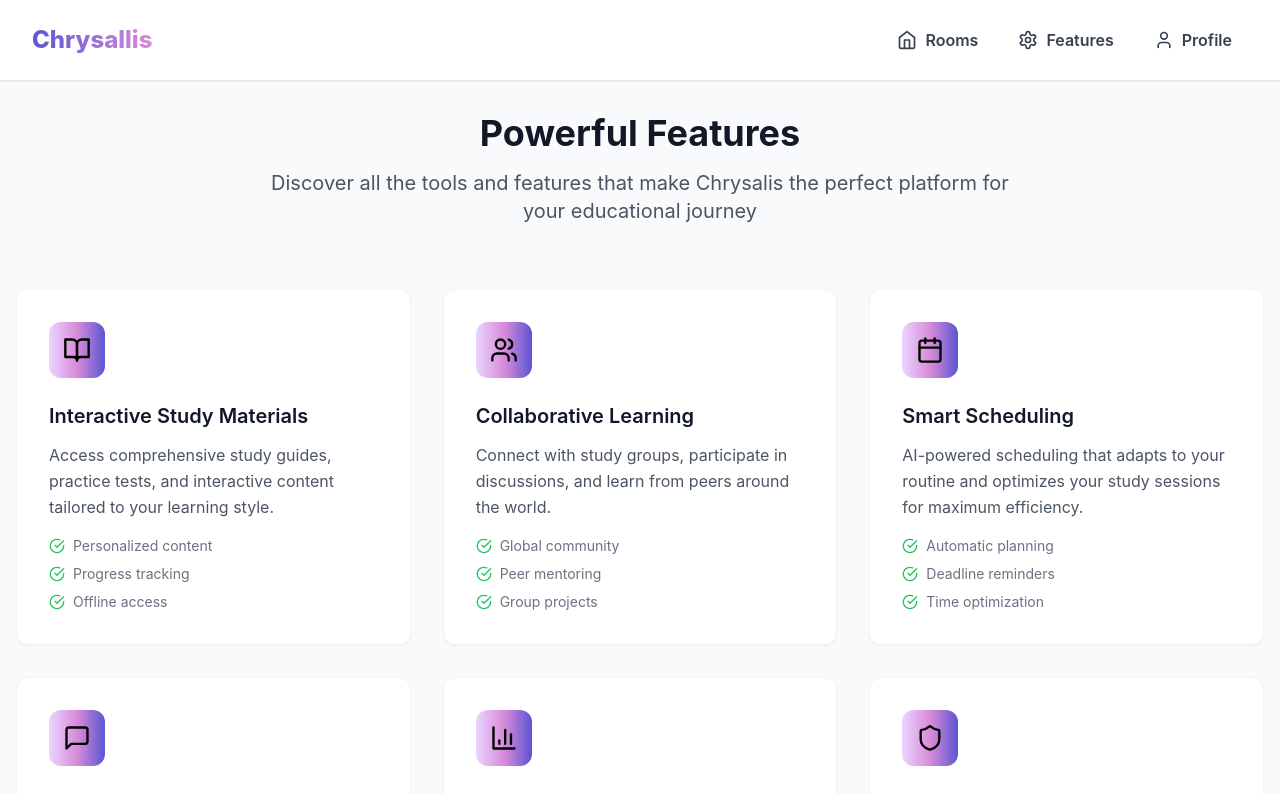
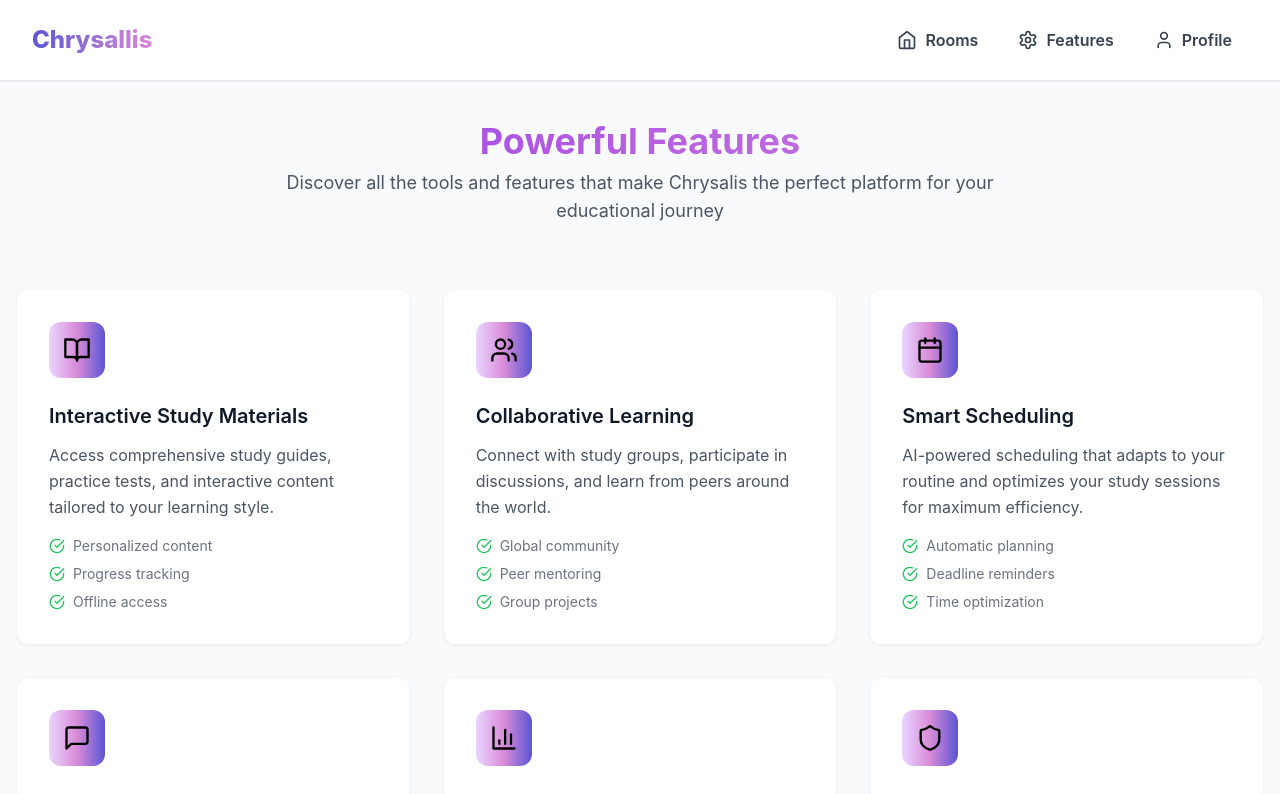
Before and after one commit to Norah-cs/Chrysallis, a React (Vite) app: page /features in a window 1280 px wide. Shown: the top 794 px of the page. Built offline with nearby package versions, Linux system fonts and the light colour scheme.

Commit message:
updated video rooms

```diff
--- a/src/components/pages/Features.tsx
+++ b/src/components/pages/Features.tsx
@@ -60,8 +60,10 @@ function Features() {
     <div className="space-y-16">
       {/* Header */}
       <div className="text-center">
-        <h1 className="text-4xl font-bold text-gray-900 mb-4">Powerful Features</h1>
-        <p className="text-xl text-gray-600 max-w-3xl mx-auto">
+        <h1 className="text-4xl font-bold mt-2 bg-gradient-to-r from-purple-600 to-support1 bg-clip-text text-transparent">
+            Powerful Features
+          </h1>
+        <p className="text-lg text-gray-600 max-w-3xl mx-auto mt-2 mb-2">
           Discover all the tools and features that make Chrysalis the perfect platform for your educational journey
         </p>
       </div>
--- a/src/components/pages/RegistrationPage.tsx
+++ b/src/components/pages/RegistrationPage.tsx
@@ -234,7 +234,7 @@ export const RegistrationPage: React.FC<RegistrationPageProps> = ({ onBack }) =>
             <label htmlFor="name" className="block text-sm font-semibold text-gray-700 mb-2">
               Name *
             </label>
-            <input
+            <input autoComplete="off"
               type="text"
               id="name"
               className={`w-full rounded-xl border-2 shadow-sm focus:ring-2 focus:ring-purple-500 focus:border-purple-500 transition-all duration-200 p-3 ${
@@ -251,7 +251,7 @@ export const RegistrationPage: React.FC<RegistrationPageProps> = ({ onBack }) =>
               <label htmlFor="email" className="block text-sm font-semibold text-gray-700 mb-2">
                 Email *
               </label>
-              <input
+              <input autoComplete="off"
                 type="email"
                 id="email"
                 className={`w-full rounded-xl border-2 shadow-sm focus:ring-2 focus:ring-purple-500 focus:border-purple-500 transition-all duration-200 p-3 ${
@@ -267,7 +267,7 @@ export const RegistrationPage: React.FC<RegistrationPageProps> = ({ onBack }) =>
               <label htmlFor="password" className="block text-sm font-semibold text-gray-700 mb-2">
                 Password *
               </label>
-              <input
+              <input autoComplete="off"
                 type="text"
                 id="password"
                 className={`w-full rounded-xl border-2 shadow-sm focus:ring-2 focus:ring-purple-500 focus:border-purple-500 transition-all duration-200 p-3 ${
@@ -287,7 +287,7 @@ export const RegistrationPage: React.FC<RegistrationPageProps> = ({ onBack }) =>
               <label htmlFor="university" className="block text-sm font-semibold text-gray-700 mb-2">
                 University
               </label>
-              <input
+              <input autoComplete="off"
                 type="text"
                 id="university"
                 className="w-full rounded-xl border-2 border-gray-300 shadow-sm focus:ring-2 focus:ring-purple-500 focus:border-purple-500 transition-all duration-200 p-3"
@@ -489,7 +489,7 @@ export const RegistrationPage: React.FC<RegistrationPageProps> = ({ onBack }) =>
                   <label htmlFor={key} className="block text-sm font-medium text-gray-600 mb-1 capitalize">
                     {getSocialIcon(key)} {key}
                   </label>
-                  <input
+                  <input autoComplete="off"
                     type="text"
                     id={key}
                     className="w-full rounded-xl border-2 border-gray-300 shadow-sm focus:ring-2 focus:ring-purple-500 focus:border-purple-500 transition-all duration-200 p-3"
```
Also changed, not shown: 1 other file (tests, documents, lock files or other folders).
